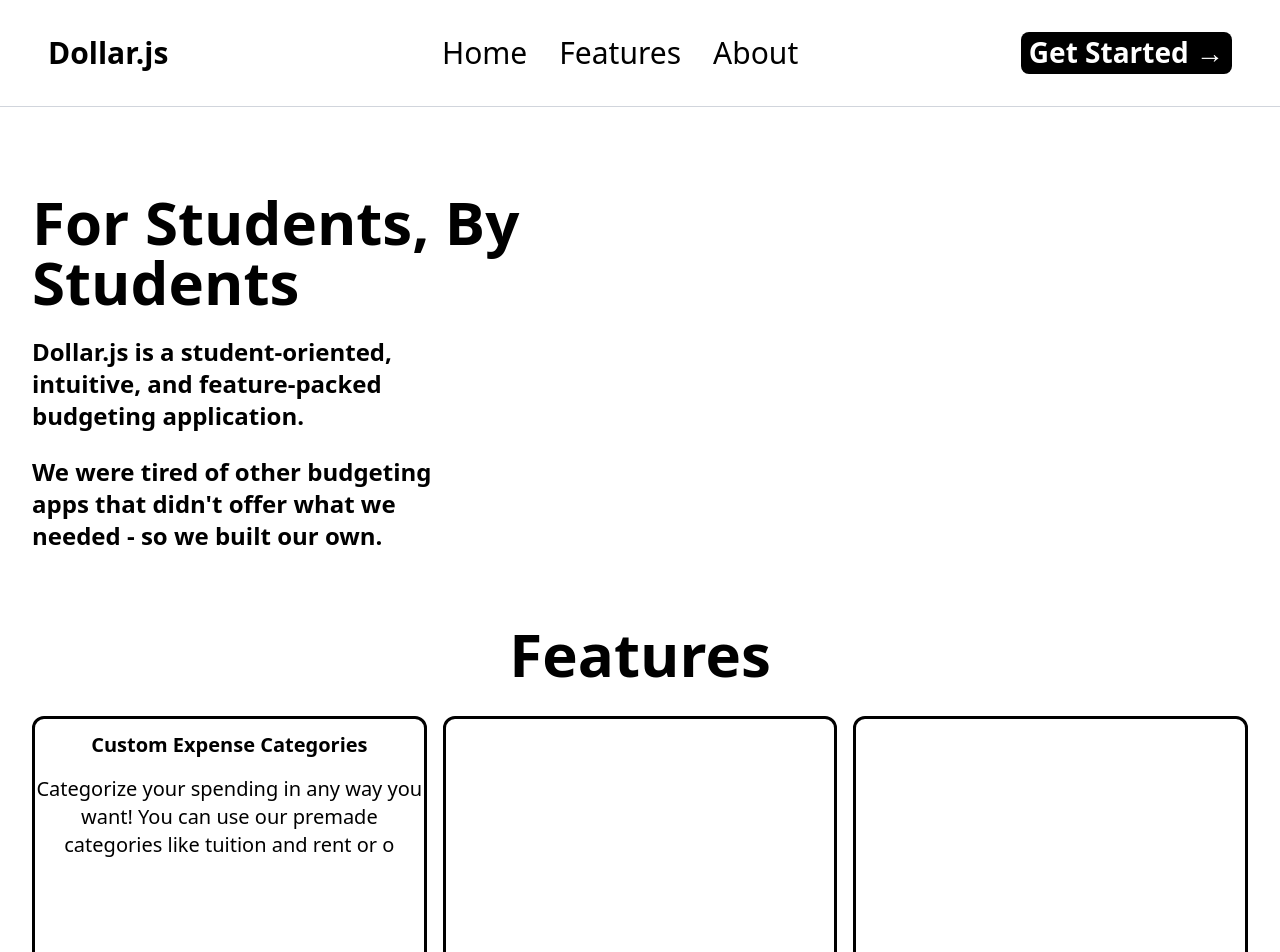
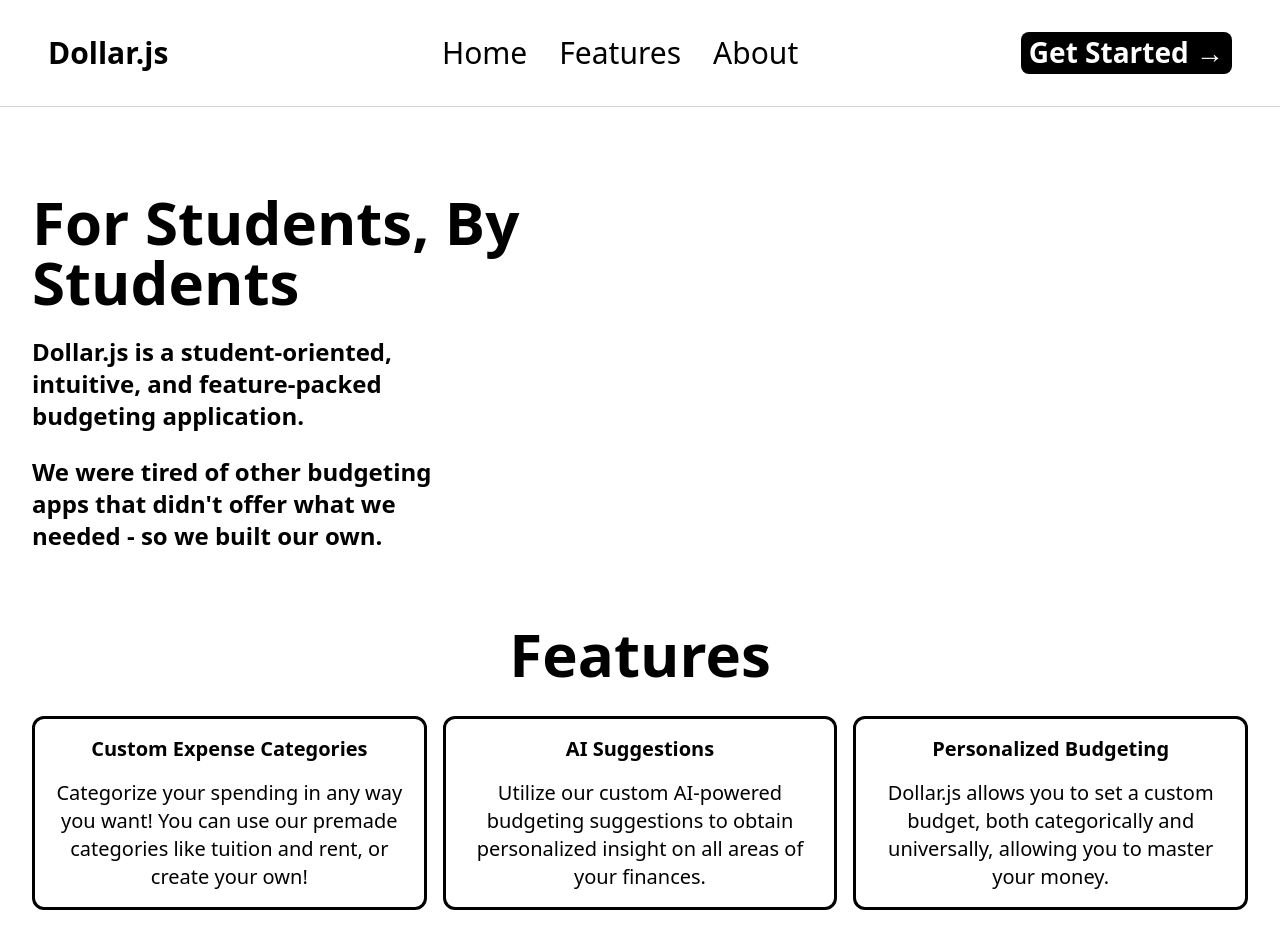
Before and after one commit to danielelbaz7/financial-management-system, a React (Vite) app in the folder dollar.js/: page / in a window 1280 px wide. Shown: the top 952 px of the page. Built offline with nearby package versions, Linux system fonts and the light colour scheme.

Commit message:
created a tools section and made a grid with multiple tools featured

```diff
--- a/dollar.js/src/Body.tsx
+++ b/dollar.js/src/Body.tsx
@@ -16,17 +16,33 @@ export default function Body() {
             </div>
 
             <div className="grid grid-cols-3 gap-4 pt-8">
-                <div className="border-3 border-black rounded-xl bg-white pt-3">
+                <div className="border-3 border-black rounded-xl bg-white pt-4 pb-4">
                     <div className="text-black font-semibold text-xl">
                         Custom Expense Categories
                     </div>
-                    <div className="text-black text-xl pt-4">
+                    <div className="text-black text-xl pt-4 px-4">
                         Categorize your spending in any way you want! You can use our premade categories
-                        like tuition and rent or o
+                        like tuition and rent, or create your own!
                     </div>
                 </div>
-                <div className="border-3 border-black rounded-xl bg-white p-32">1</div>
-                <div className="border-3 border-black rounded-xl bg-white p-32">1</div>
+
+                <div className="border-3 border-black rounded-xl bg-white pt-4 pb-4">
+                    <div className="text-black font-semibold text-xl">
+                        AI Suggestions
+                    </div>
+                    <div className="text-black text-xl pt-4 px-4">
+                        Utilize our custom AI-powered budgeting suggestions to obtain personalized insight on all areas of your finances.
+                    </div>
+                </div>
+
+                <div className="border-3 border-black rounded-xl bg-white pt-4 pb-4">
+                    <div className="text-black font-semibold text-xl">
+                        Personalized Budgeting
+                    </div>
+                    <div className="text-black text-xl pt-4 px-4">
+                        Dollar.js allows you to set a custom budget, both categorically and universally, allowing you to master your money.
+                    </div>
+                </div>
             </div>
 
             <div id="about" className="scroll-mt-24 text-black pt-24 text-6xl text-center font-bold">
```
